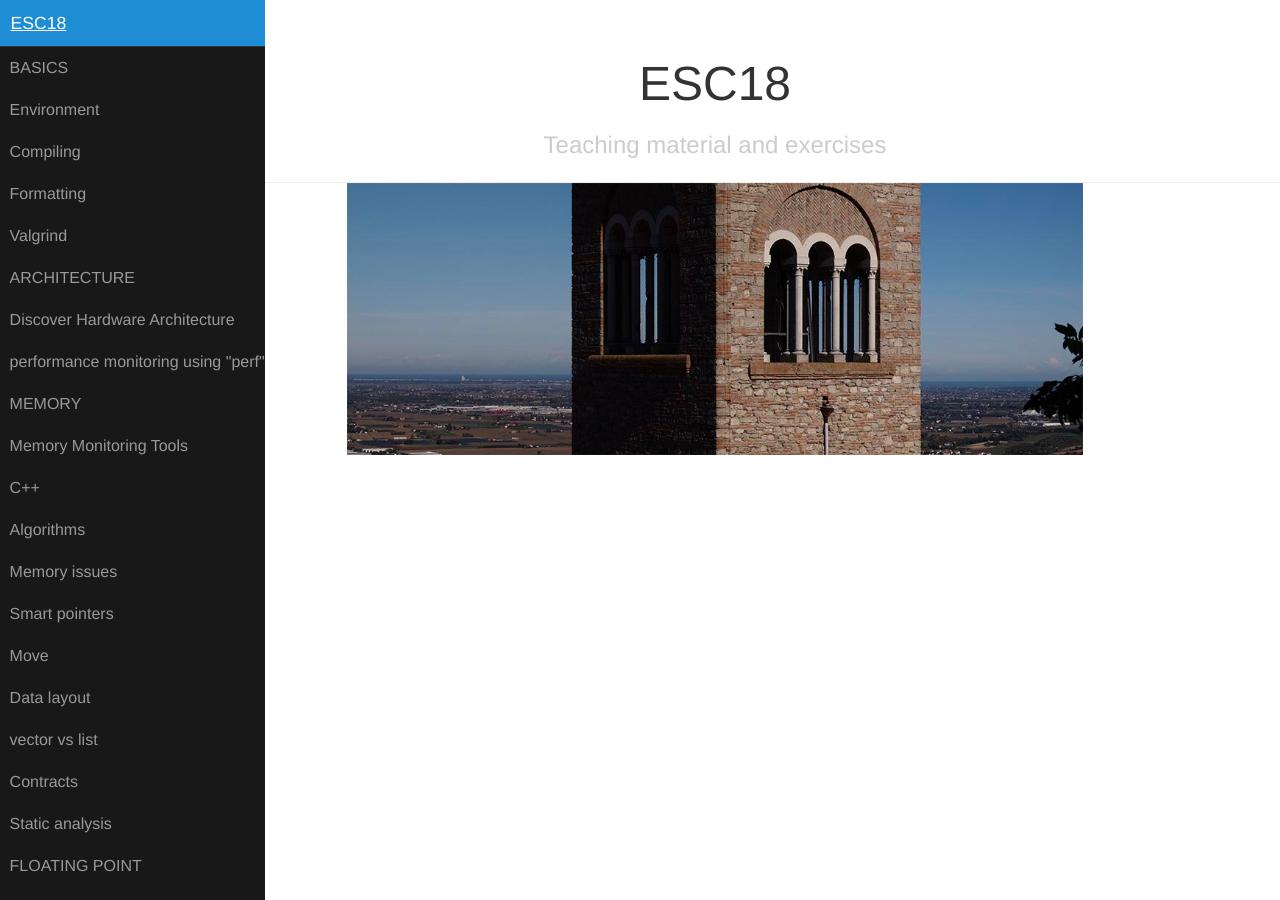
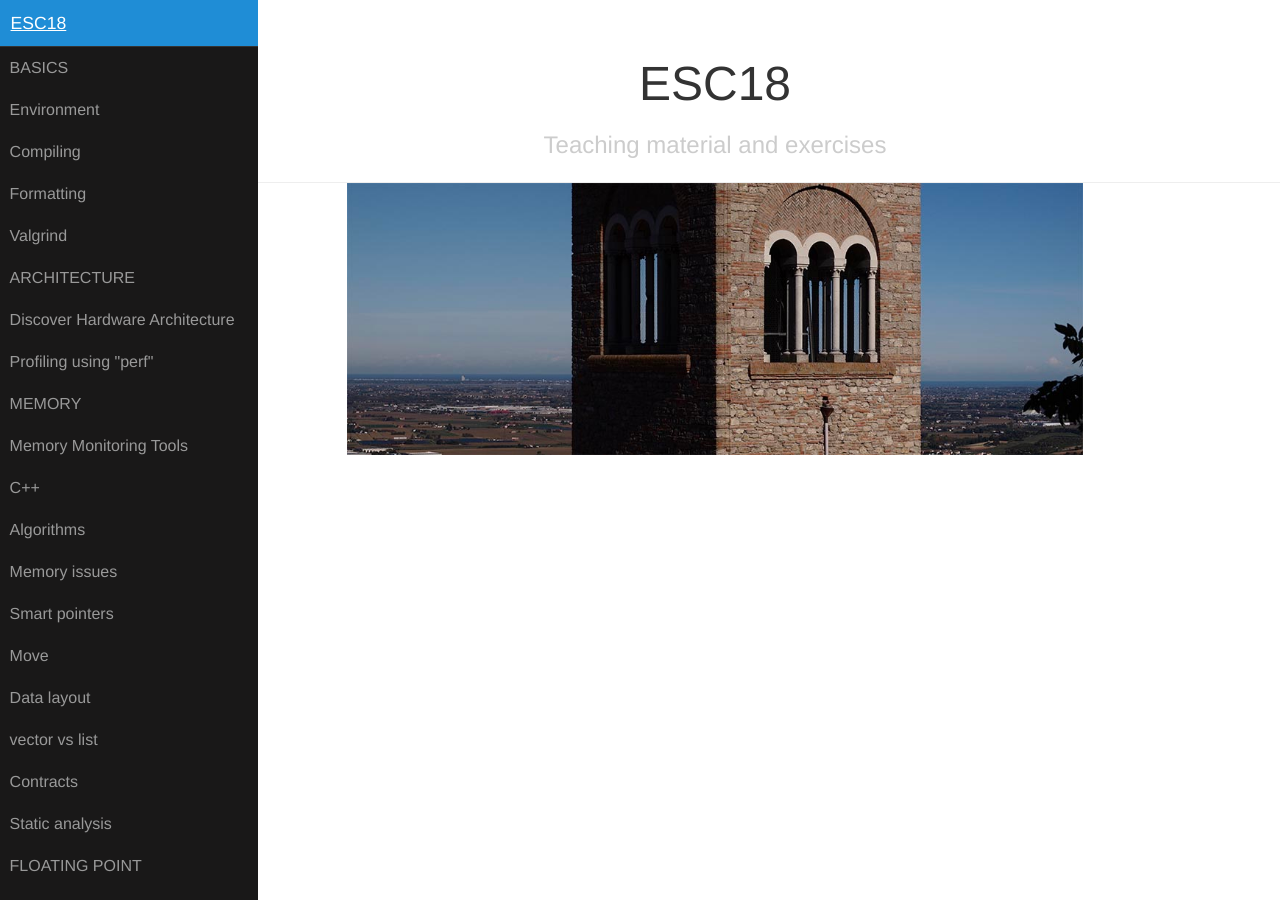
Before and after one commit to gudrutis/esc18, a Jekyll site: the page built from index.markdown, in a window 1280 px wide. Built offline with Jekyll 4.4.1, drawn with Linux system fonts in a browser that asks for light colours.

Commit message:
memory ex

```diff
--- a/_config.yml
+++ b/_config.yml
@@ -21,7 +21,7 @@ menu:
     - name: discoverHW
       label: Discover Hardware Architecture
     - name: perf
-      label: performance monitoring using "perf"
+      label: Profiling using "perf"
   - name: memory
     label: MEMORY
     items:
```
